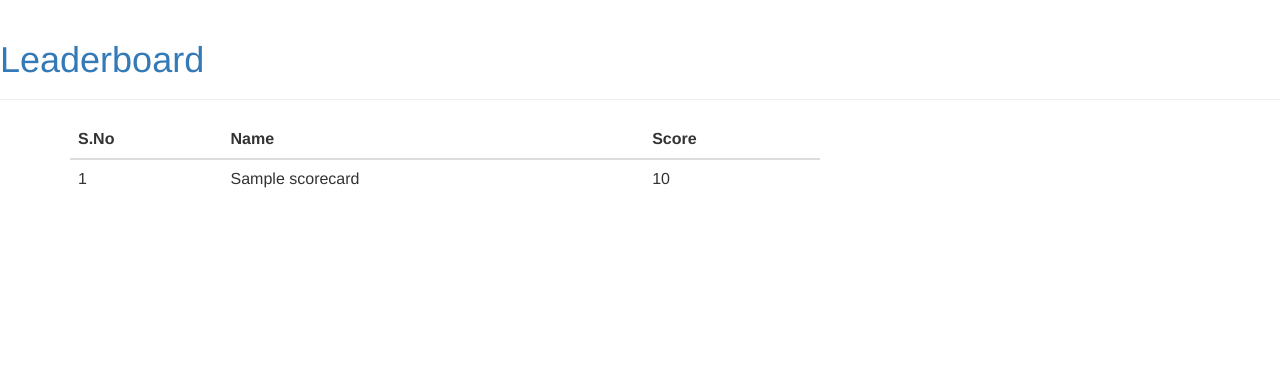
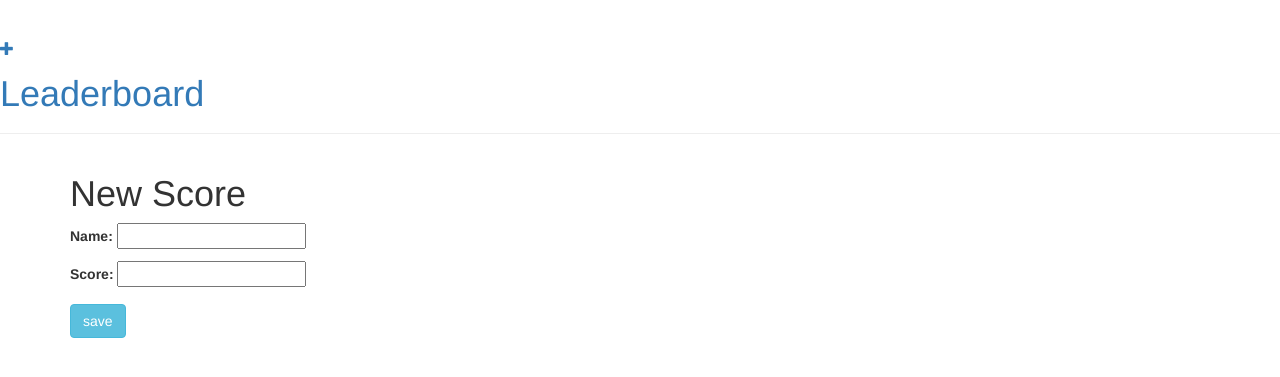
Before and after one commit to harishganapathi/leaderboard, a Django app: page /score/new in a window 1280 px wide. Shown: the top 377 px of the page. Run offline with Django 3.2, Linux system fonts and the light colour scheme; tables that the repository leaves empty hold one stand-in row (values such as "Sample post"); some libraries are stand-ins or nearby versions.

Commit message:
add new entries enabled

```diff
--- a/adminpanel/settings.py
+++ b/adminpanel/settings.py
@@ -37,6 +37,7 @@
     'django.contrib.sessions',
     'django.contrib.messages',
     'django.contrib.staticfiles',
+    'bootstrapform',
     'leaderboard'
 ]
 
--- a/adminpanel/urls.py
+++ b/adminpanel/urls.py
@@ -18,5 +18,7 @@
 
 urlpatterns = [
     url(r'^admin/', admin.site.urls),
-    url(r'',include('leaderboard.urls'))
+    url(r'',include('leaderboard.urls')),
+
+
 ]
--- /dev/null
+++ b/leaderboard/forms.py
@@ -0,0 +1,9 @@
+from django import forms
+from .models import Scorecard
+
+
+class Enter_Score(forms.ModelForm):
+
+    class Meta:
+        model = Scorecard
+        fields = ('name','score')
--- a/leaderboard/templates/leaderboard/index.html
+++ b/leaderboard/templates/leaderboard/index.html
@@ -8,6 +8,9 @@
 
 <body>
     <div class="page-header">
+        <a href="{% url 'new_score' %}" class="top-menu">
+        <span class="glyphicon glyphicon-plus"></span>
+        </a>
         <h1>
             <a href="/">Leaderboard</a>
         </h1>
--- a/leaderboard/templates/leaderboard/score_list.html
+++ b/leaderboard/templates/leaderboard/score_list.html
@@ -7,19 +7,26 @@
             S.No
         </th>
         <th>
+
             Name
+
         </th>
         <th>
+
             Score
+
         </th>
     </thead>
     <tbody>
+
+        {% for everyscore in scores%}
         <tr>
-        {% for everyscore in scores%}
         <td>
             {{ everyscore.serialNo }}</td>
        <td>
-            {{ everyscore.name }}
+           <a href="{% url 'score_detail' pk=everyscore.pk %}">
+             {{ everyscore.name }}
+            </a>
          </td>
         <td>
              {{ everyscore.score }}
--- /dev/null
+++ b/leaderboard/templates/leaderboard/score_new.html
@@ -0,0 +1,18 @@
+{% extends 'leaderboard/index.html' %}
+
+{% block content %}
+<h1>
+    New Score
+</h1>
+<form method = "POST" >
+    <div class = "form-group ">
+     {% csrf_token %}
+     {{ form.as_p }}
+    </div>
+    <button type="submit" class = "btn btn-info" > save</button>
+</form>
+
+
+
+
+{% endblock %}
--- a/leaderboard/urls.py
+++ b/leaderboard/urls.py
@@ -3,5 +3,7 @@
 
 
 urlpatterns = [
-    url(r'',views.score_list , name='score_list'),
+    url(r'^$',views.score_list , name='score_list'),
+    url(r'^score/(?P<pk>\d+)$', views.score_detail, name='score_detail'),
+    url(r'^score/new$', views.new_score , name = 'new_score')
 ]
--- a/leaderboard/views.py
+++ b/leaderboard/views.py
@@ -1,5 +1,6 @@
-from django.shortcuts import render
+from django.shortcuts import render, get_object_or_404,redirect
 from .models import Scorecard
+from .forms import Enter_Score
 # Create your views here.
 def score_list(request):
     scores = Scorecard.objects.all()
@@ -7,3 +8,24 @@
         'scores':scores
     }
     return render(request , 'leaderboard/score_list.html',dataFromModel )
+
+
+def score_detail(request,pk):
+    #score = Scorecard.objects.get(sno)
+    score_view = get_object_or_404(Scorecard,pk=pk)
+    #score_view = get_object_or_404(Scorecard , serialNo = sno)
+    return render(request , 'leaderboard/score_detail.html' , { 'score_view':score_view })
+
+def new_score(request):
+    if request.method == 'POST':
+        form = Enter_Score(request.POST)
+        if form.is_valid():
+            post = form.save(commit = False)
+            post.save()
+            return redirect('score_detail',pk = post.pk )
+    else:
+        form = Enter_Score()
+        dataFromModel = {
+            'form' : form
+        }
+        return render(request , 'leaderboard/score_new.html' , dataFromModel)
```
Also changed, not shown: leaderboard/templates/leaderboard/score_detail.html (added, +8 -0 lines).
